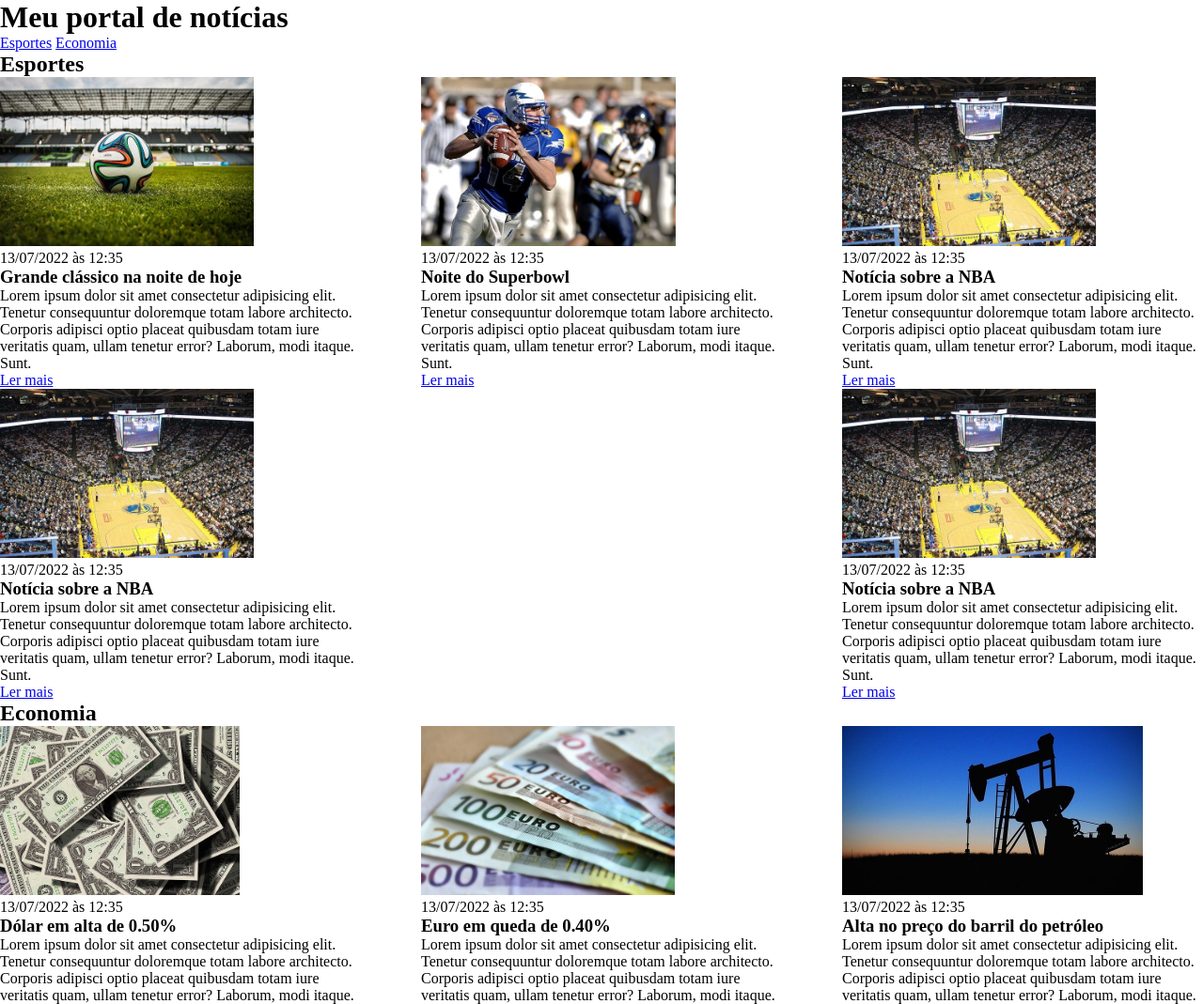
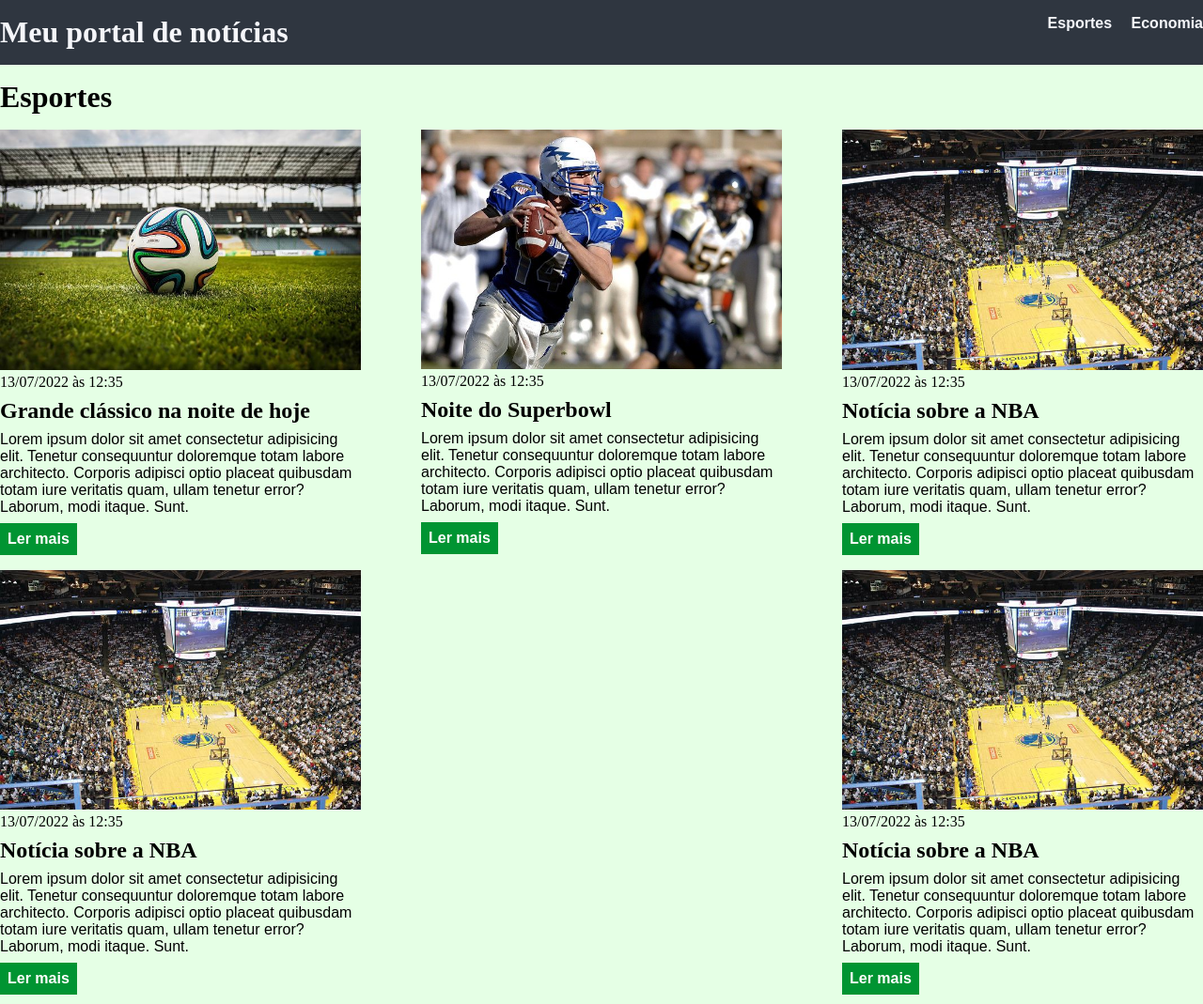
Before and after one commit to RibCipher/curso_ebac_frontend, a plain HTML site: page css/index.html in a window 1280 px wide. Shown: the top 1069 px of the page at 94% size. Drawn offline with Linux system fonts and the light colour scheme.

Commit message:
adicionado mais estilos ao site

```diff
--- a/css/main.css
+++ b/css/main.css
@@ -4,8 +4,30 @@
   padding: 0;
 }
 
+header .container {
+  display: flex;
+  aling-items: center;
+  justify-content: space-between;
+}
+
+body > header {
+  background-color: #2f3640;
+  padding: 16px 0;
+  color: #f5f6fa;
+
+}
+
 header li {
   display: inline;
+  font-family: Arial; Helvetica; sans-serif;
+  font-weight: bold;
+  margin-left: 16px;
+}
+
+header li a {
+  color: #f5f6fa;
+  text-decoration: none;
+
 }
 
 .container {
@@ -20,9 +42,65 @@ header li {
 }
 
 .articles article img {
-  height: 180px;
+  /*height: 180px;*/
+  width: 100%;
 }
 
 .articles article {
   width: 30%;
 }
+
+section {
+  padding: 16px 0;
+}
+
+section h2, .articles article {
+  margin-bottom: 16px;
+}
+
+.articles article h3 {
+  margin-top: 8px;
+  margin-bottom: 8px;
+}
+
+.articles article a {
+  background-color: blue;
+  color: #fff;
+  padding: 8px;
+  display: inline-block;
+  text-decoration: none;
+  font-weight: bold;
+  margin-top: 8px;
+}
+
+.articles article a:hover {
+  text-decoration: underline;
+}
+
+.articles article p, .articles article a {
+  font-family: Arial; Helvetica; sans-serif;
+}
+
+.articles article h3 {
+  font-size: 24px;
+}
+
+section h2 {
+  font-size: 32px;
+}
+
+#sports {
+  background-color: rgba(0, 255, 0, 0.1);
+}
+
+#sports .articles article a {
+  background-color: #009432;
+}
+
+#economy {
+  background-color: #f8f59f;
+}
+
+#economy .articles article a {
+  background-color: #ff9f1a;
+}
```
